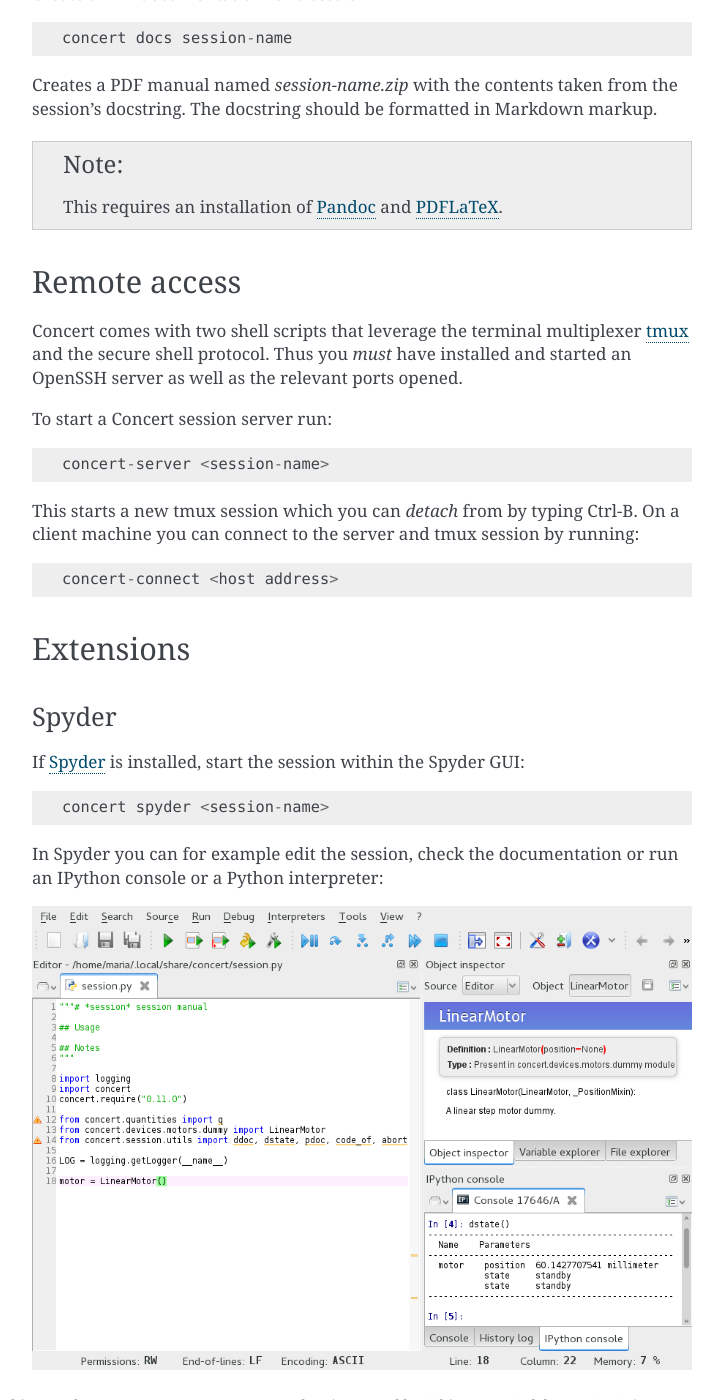
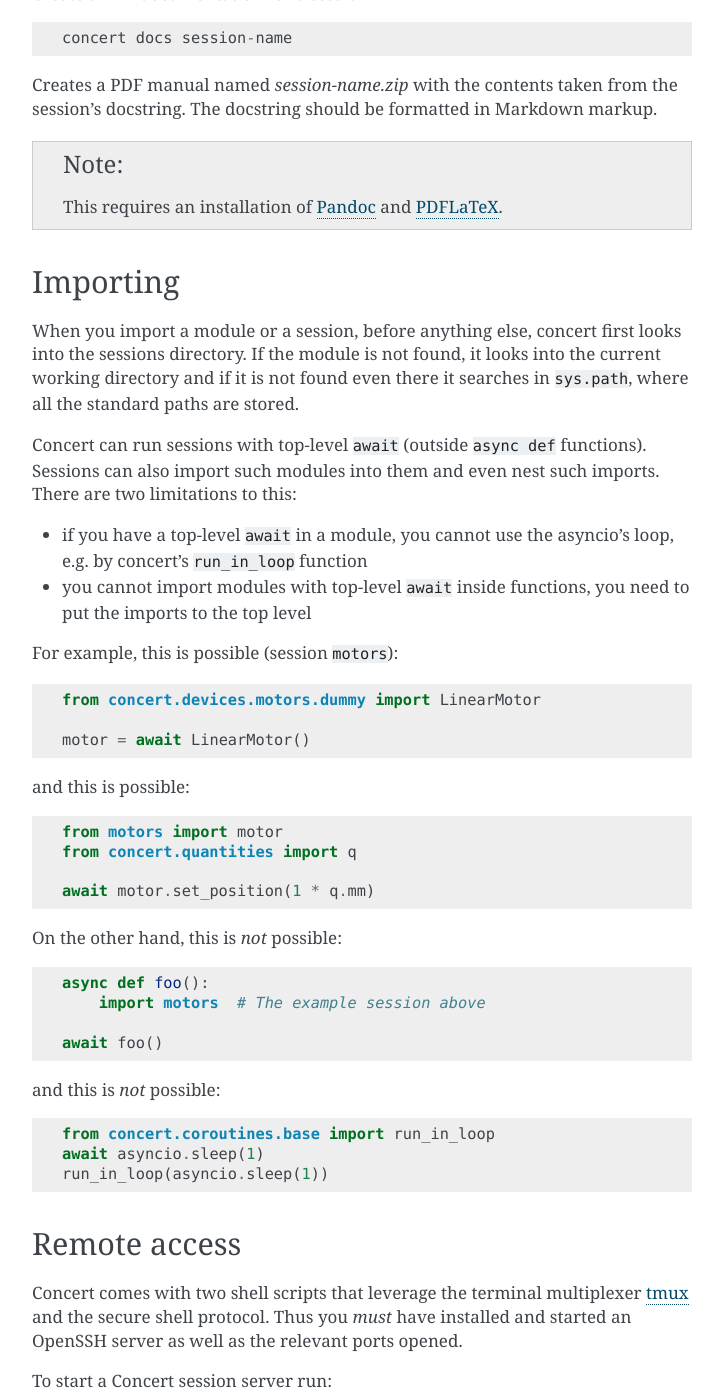
Before and after one commit to ufo-kit/concert, a Sphinx documentation site: the page built from docs/user/topics/shell.rst, in a window 1280 px wide and 1400 px high, scrolled down 4604 px. Shown: the whole window, without its empty margins (388-1111 px from the left). Built offline with Sphinx 7.4.7, drawn with Linux system fonts in a browser that asks for light colours; some of the changed text lies outside the part shown.

Commit message:
Document async importing

```diff
--- a/docs/user/topics/shell.rst
+++ b/docs/user/topics/shell.rst
@@ -247,7 +247,7 @@ The quantities package is already loaded and named ``q``.
 .. note::
 
     You may use the ``await`` keyword in session files and the sesion will be
-    loaded correctly.
+    loaded correctly, for details see Importing_.
 
 
 docs
@@ -269,6 +269,55 @@ session's docstring. The docstring should be formatted in Markdown markup.
 
 .. _Pandoc: http://pandoc.org/
 .. _PDFLaTeX: http://ctan.org/pkg/pdftex
+
+
+Importing
+=========
+
+When you import a module or a session, before anything else, concert first looks
+into the sessions directory. If the module is not found, it looks into the
+current working directory and if it is not found even there it searches in
+``sys.path``, where all the standard paths are stored.
+
+Concert can run sessions with top-level ``await`` (outside ``async def``
+functions). Sessions can also import such modules into them and even nest such
+imports. There are two limitations to this:
+
+- if you have a top-level ``await`` in a module, you cannot use the asyncio's
+  loop, e.g. by concert's ``run_in_loop`` function
+- you cannot import modules with top-level ``await`` inside functions, you need
+  to put the imports to the top level
+
+
+For example, this is possible (session ``motors``)::
+
+    from concert.devices.motors.dummy import LinearMotor
+
+    motor = await LinearMotor()
+
+
+and this is possible::
+
+    from motors import motor
+    from concert.quantities import q
+
+    await motor.set_position(1 * q.mm)
+
+
+On the other hand, this is *not* possible::
+
+    async def foo():
+        import motors  # The example session above
+
+    await foo()
+
+
+and this is *not* possible::
+
+    from concert.coroutines.base import run_in_loop
+    await asyncio.sleep(1)
+    run_in_loop(asyncio.sleep(1))
+
 
 
 Remote access
```
